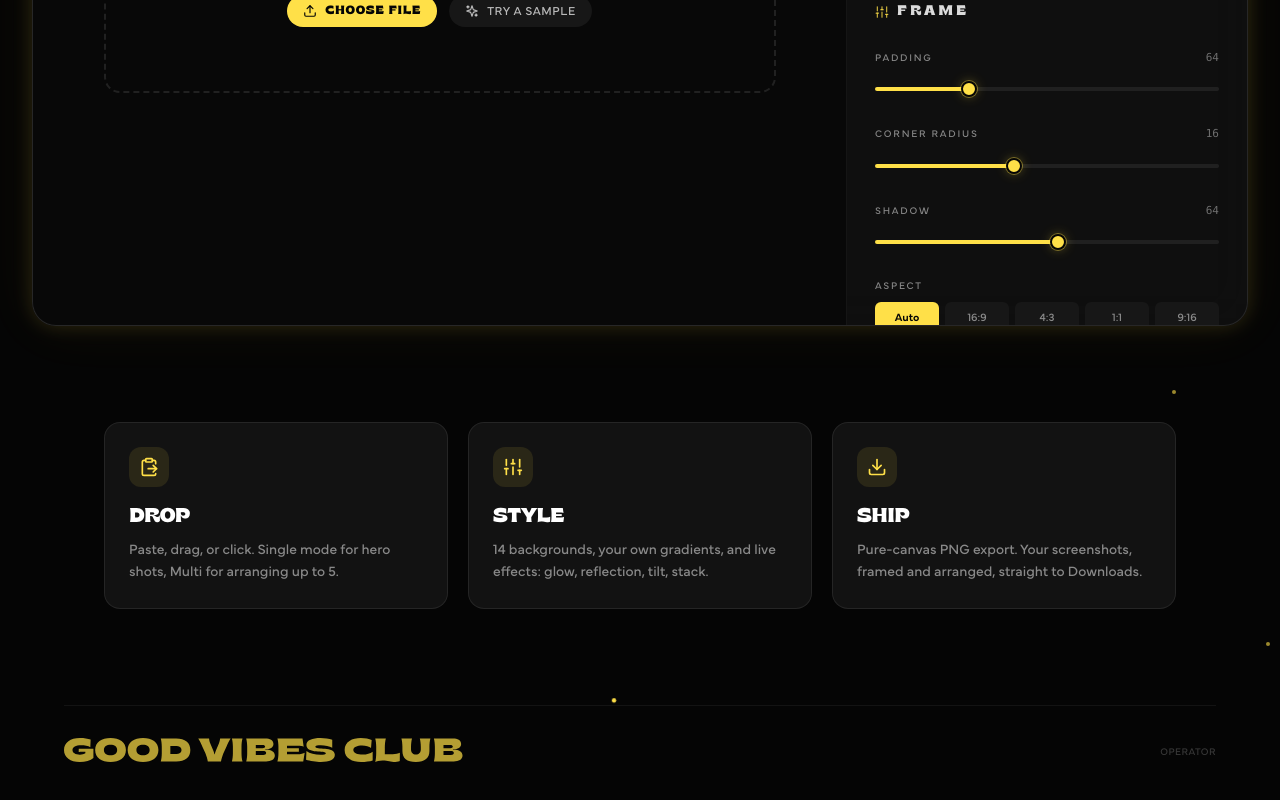
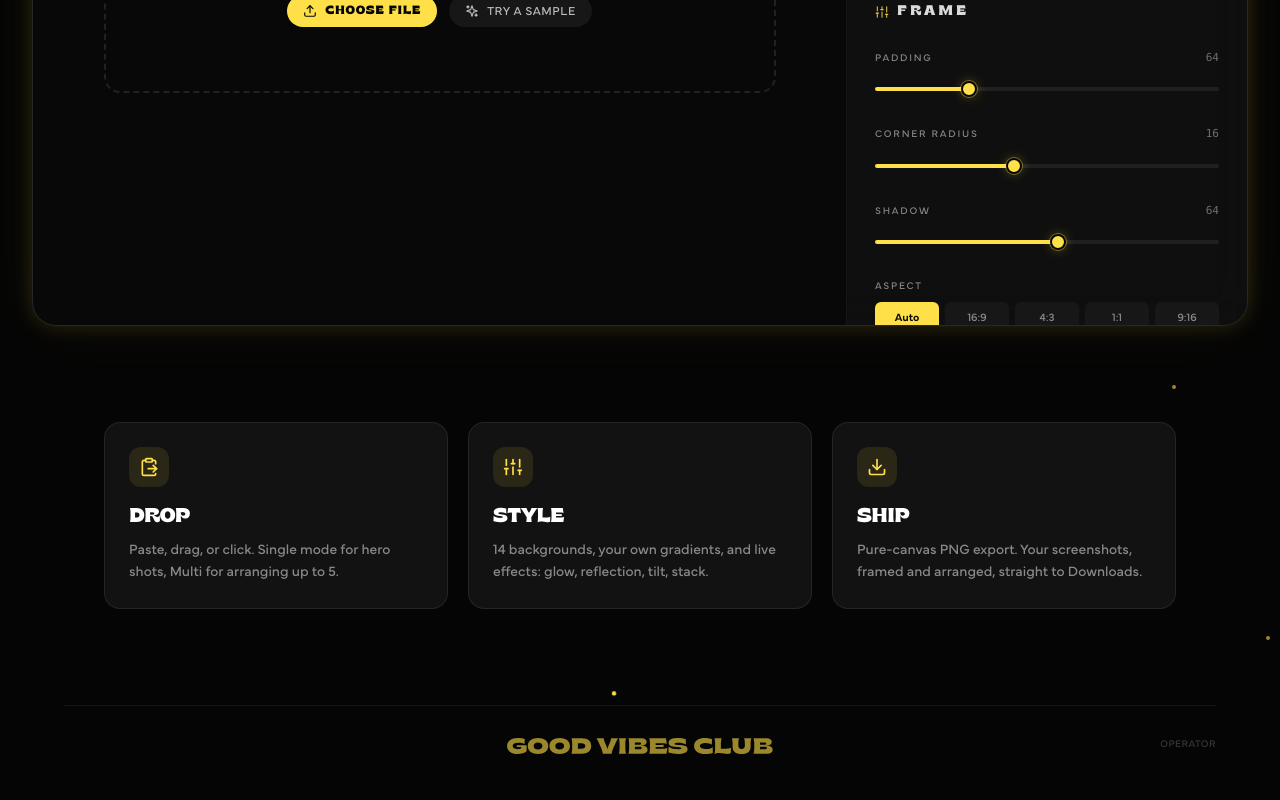
Before and after one commit to brydisanto/screenshot-background, a Next.js app: page / in a window 1280 px wide. Shown: the part 942-1742 px from the top of the page. Built offline with nearby package versions, Linux system fonts and the light colour scheme.

Commit message:
Center footer logo, smaller size

```diff
--- a/app/page.tsx
+++ b/app/page.tsx
@@ -1523,25 +1523,25 @@ export default function Home() {
       </section>
 
       <footer className="relative z-10 mt-24 px-6 sm:px-10 pb-10">
-        <div className="max-w-6xl mx-auto pt-8 border-t border-white/[0.06] flex items-center justify-between gap-4">
+        <div className="relative max-w-6xl mx-auto pt-8 border-t border-white/[0.06] flex items-center justify-center">
           <a
             href="https://goodvibesclub.ai"
             target="_blank"
             rel="noopener noreferrer"
-            className="opacity-70 hover:opacity-100 transition"
+            className="opacity-60 hover:opacity-100 transition"
             title="Good Vibes Club"
           >
             <Image
               src="/gvc-logotype.svg"
               alt="Good Vibes Club"
-              width={140}
-              height={28}
-              className="h-6 w-auto"
+              width={100}
+              height={20}
+              className="h-4 w-auto"
             />
           </a>
           <Link
             href="/admin"
-            className="text-white/20 hover:text-white/60 transition"
+            className="absolute right-0 top-1/2 -translate-y-1/2 mt-3 text-white/20 hover:text-white/60 transition"
             title="Operator panel"
           >
             <span className="text-[10px] uppercase tracking-wider">Operator</span>
```
